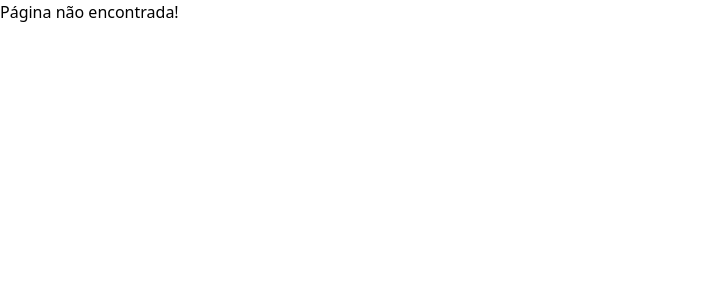
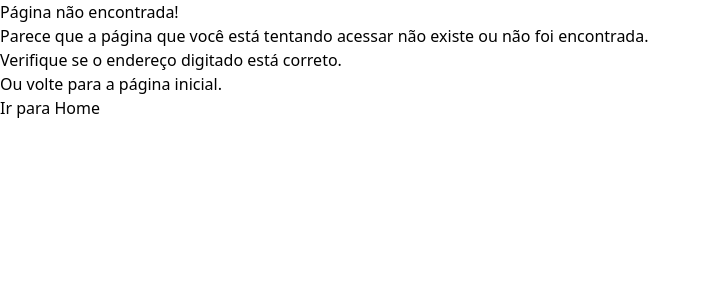
Before and after one commit to BSM-Global-Solution/evolvere, a React (Vite) app: page /contato in a window 1280 px wide. Shown: the top 300 px of the page, without its empty margins (0-710 px from the left). Built offline with nearby package versions, Linux system fonts and the light colour scheme; a web font is replaced by a local one.

Commit message:
feat(Error): adicionado conteúdo da página de erro.

```diff
--- a/src/routes/Error/index.tsx
+++ b/src/routes/Error/index.tsx
@@ -1,7 +1,28 @@
+import { Link } from "react-router-dom";
+
 export default function Error() {
   return (
     <section>
+      <div>
         <h1>Página não encontrada!</h1>
+        <ul>
+          <li>
+            Parece que a página que você está tentando acessar não existe ou não
+            foi encontrada.
+          </li>
+          <li>
+            <ul>
+              <li>Verifique se o endereço digitado está correto.</li>
+              <li>Ou volte para a página inicial.</li>
+            </ul>
+          </li>
+        </ul>
+        <div>
+          <Link to="/" title="Voltar para a página inicial">
+            Ir para Home
+          </Link>
+        </div>
+      </div>
     </section>
   );
 }
```
